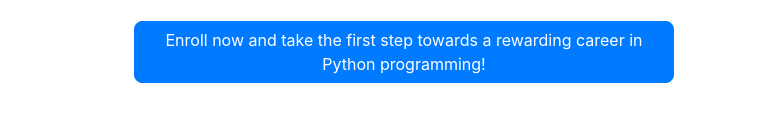
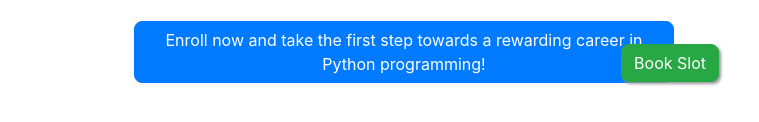
Before and after one commit to yugandharc9/training, a plain HTML site: page index.html in a window 1280 px wide. Shown: the part 678-800 px from the top of the page, 521-1280 px from the left. Drawn offline with nearby package versions, Linux system fonts and the light colour scheme.

Commit message:
slot booking

```diff
--- a/index.html
+++ b/index.html
@@ -9,7 +9,7 @@
   <body>
 
     <nav class="navbar navbar-expand-lg navbar-light bg-light">
-      <a class="navbar-brand" href="#">Python 101</a>
+      <a class="navbar-brand" href="index.html">Python 101</a>
       <button class="navbar-toggler" type="button" data-toggle="collapse" data-target="#navbarNav" aria-controls="navbarNav" aria-expanded="false" aria-label="Toggle navigation">
         <span class="navbar-toggler-icon"></span>
       </button>
@@ -37,6 +37,7 @@
       <div class="container">
         <h1 class="display-4">Welcome to our Python Training Course</h1>
         <p class="lead">Whether you are a beginner looking to get started with programming, or an experienced developer looking to improve your skills, this course has something for everyone.</p>
+
       </div>
     </div>
     <div class="container mt-5">
@@ -92,6 +93,7 @@
           </div>
         </div>
       </div>
+		    <a href="timeslots.html" class="btn btn-success float">Book Slot</a>
     </footer>
 		 <script src="https://code.jquery.com/jquery-3.3.1.slim.min.js" integrity="sha384-q8i/X+965DzO0rT7abK41JStQIAqVgRVzpbzo5smXKp4YfRvH+8abtTE1Pi6jizo" crossorigin="anonymous"></script>
 <script src="https://cdn.jsdelivr.net/npm/popper.js@1.14.3/dist/umd/popper.min.js" integrity="sha384-ZMP7rVo3mIykV+2+9J3UJ46jBk0WLaUAdn689aCwoqbBJiSnjAK/l8WvCWPIPm49" crossorigin="anonymous"></script>
--- a/styles.css
+++ b/styles.css
@@ -67,3 +67,13 @@
 .form-container {
   box-shadow: 0 4px 8px 0 rgba(0, 0, 0, 0.2), 0 6px 20px 0 rgba(0, 0, 0, 0.19);
 }
+
+
+.float{
+	position:fixed;
+	bottom:40px;
+	right:40px;
+	color:#FFF;
+	text-align:center;
+	box-shadow: 2px 2px 3px #999;
+}
```
Also changed, not shown: about.html (+2 -1 lines), contact.html (+3 -1 lines), courses.html (+2 -1 lines), timeslots.html (+1 -2 lines).
